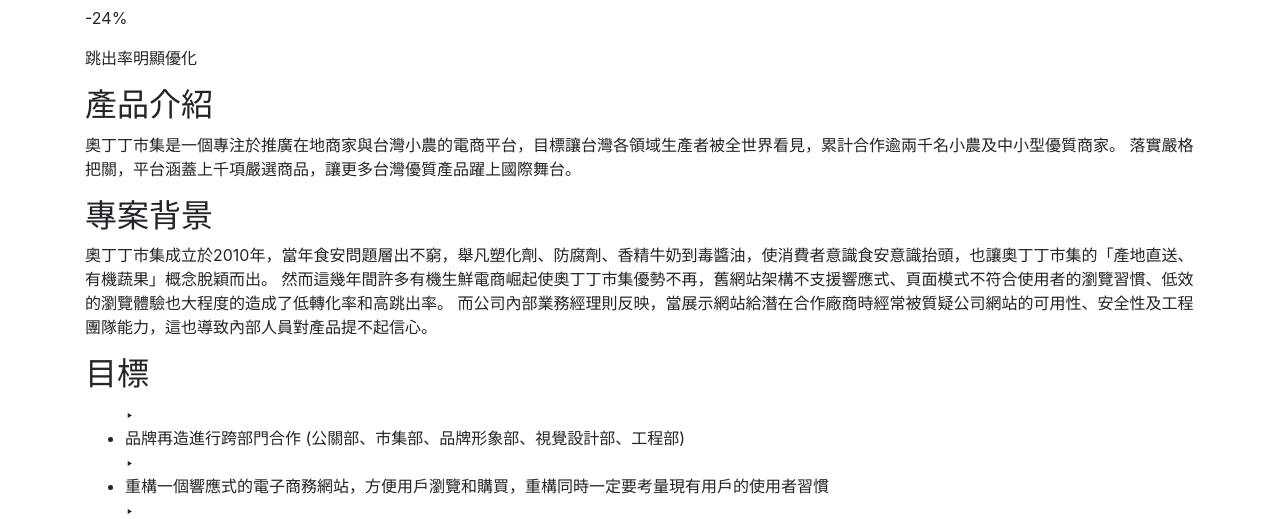
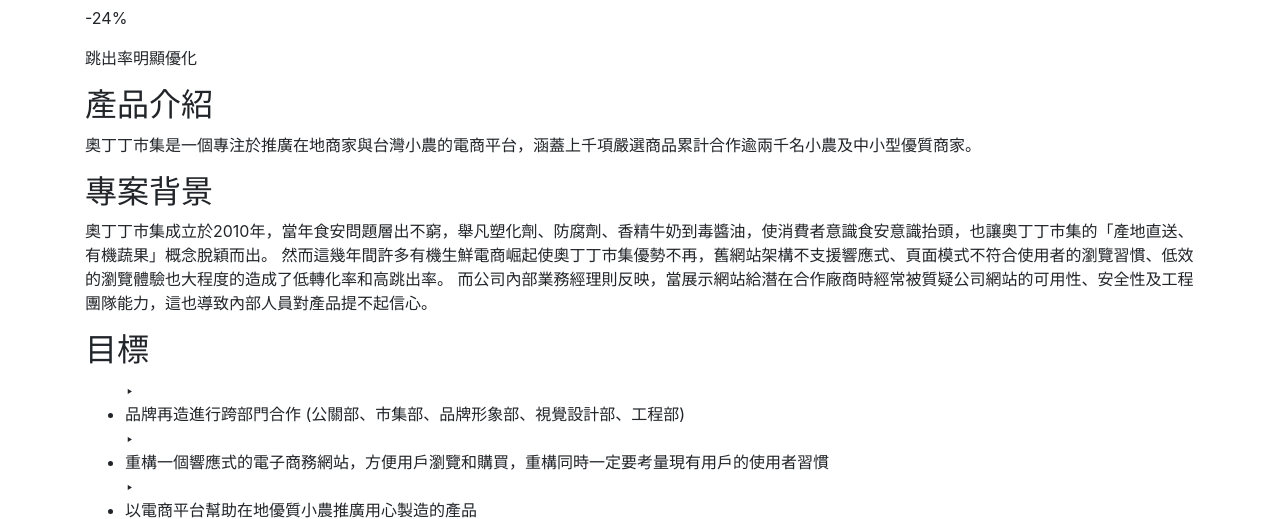
Before and after one commit to Ednana22/bootstrap-price-table-2020-03-30-8k9cwz, a website: page index.html in a window 1280 px wide. Shown: the part 780-1299 px from the top of the page. Drawn offline with nearby package versions, Linux system fonts and the light colour scheme.

Commit message:
1 file modified

```diff
--- a/index.html
+++ b/index.html
@@ -155,8 +155,7 @@
     <p class="text-md mb-32">
       奧丁丁市集是一個專注於<span class="text-md-bold"
         >推廣在地商家與台灣小農的電商平台</span
-      >，目標讓台灣各領域生產者被全世界看見，累計合作逾兩千名小農及中小型優質商家。
-      落實嚴格把關，平台涵蓋上千項嚴選商品，讓更多台灣優質產品躍上國際舞台。
+      >，涵蓋上千項嚴選商品累計合作逾兩千名小農及中小型優質商家。
     </p>
     <div class="mb-32">
       <h2 class="mb-16">專案背景</h2>
```
